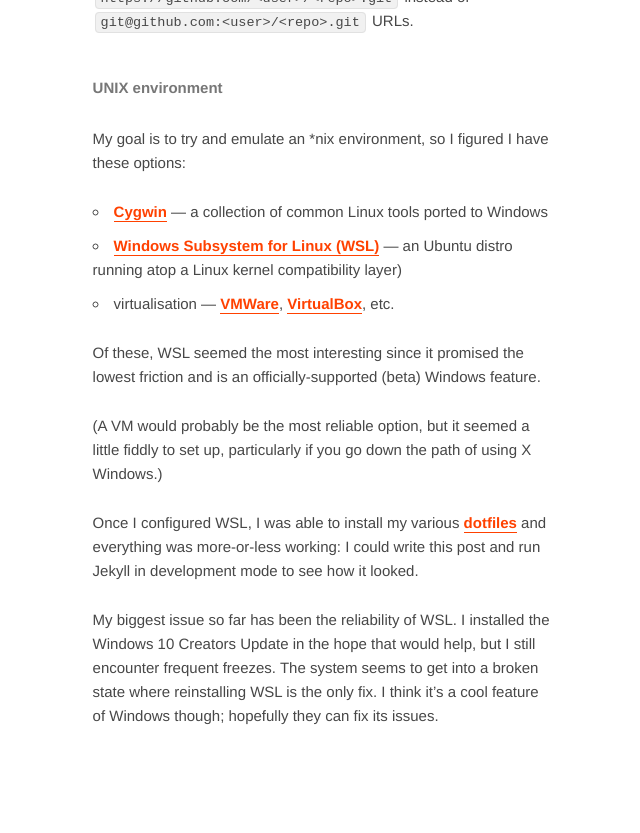
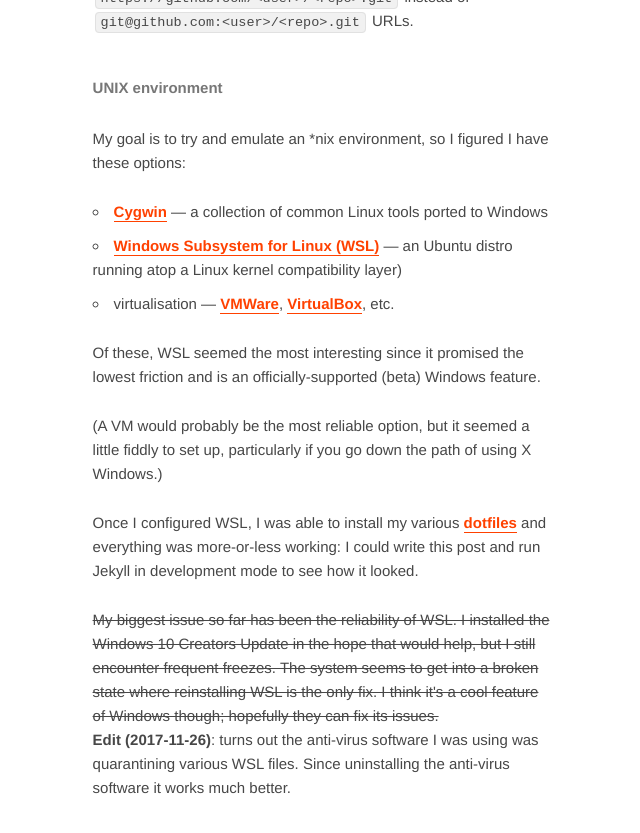
Before and after one commit to harto/hey-stu.art, a Jekyll site: the page built from src/_posts/2017-06-13-windows-development-environment.md, in a window 1280 px wide and 900 px high, scrolled down 1467 px. Shown: the top 833 px of the window, without its empty margins (317-957 px from the left). Built offline with Jekyll 4.4.1, drawn with Linux system fonts in a browser that asks for light colours; some web fonts are replaced; Markdown is read by kramdown in place of the engine named in the settings; comment, search, counter and statistics services are not loaded.

Commit message:
Windows dev env edit

```diff
--- a/src/_posts/2017-06-13-windows-development-environment.md
+++ b/src/_posts/2017-06-13-windows-development-environment.md
@@ -74,11 +74,13 @@
 everything was more-or-less working: I could write this post and run Jekyll in
 development mode to see how it looked.
 
-My biggest issue so far has been the reliability of WSL. I installed the Windows
-10 Creators Update in the hope that would help, but I still encounter frequent
-freezes. The system seems to get into a broken state where reinstalling WSL is
-the only fix. I think it's a cool feature of Windows though; hopefully they can
-fix its issues.
+<s>My biggest issue so far has been the reliability of WSL. I installed the
+Windows 10 Creators Update in the hope that would help, but I still encounter
+frequent freezes. The system seems to get into a broken state where reinstalling
+WSL is the only fix. I think it's a cool feature of Windows though; hopefully
+they can fix its issues.</s> **Edit (2017-11-26)**: turns out the anti-virus
+software I was using was quarantining various WSL files. Since uninstalling the
+anti-virus software it works much better.
 
  [cygwin]: https://www.cygwin.com/
  [wsl]: https://msdn.microsoft.com/commandline/wsl/about
```
